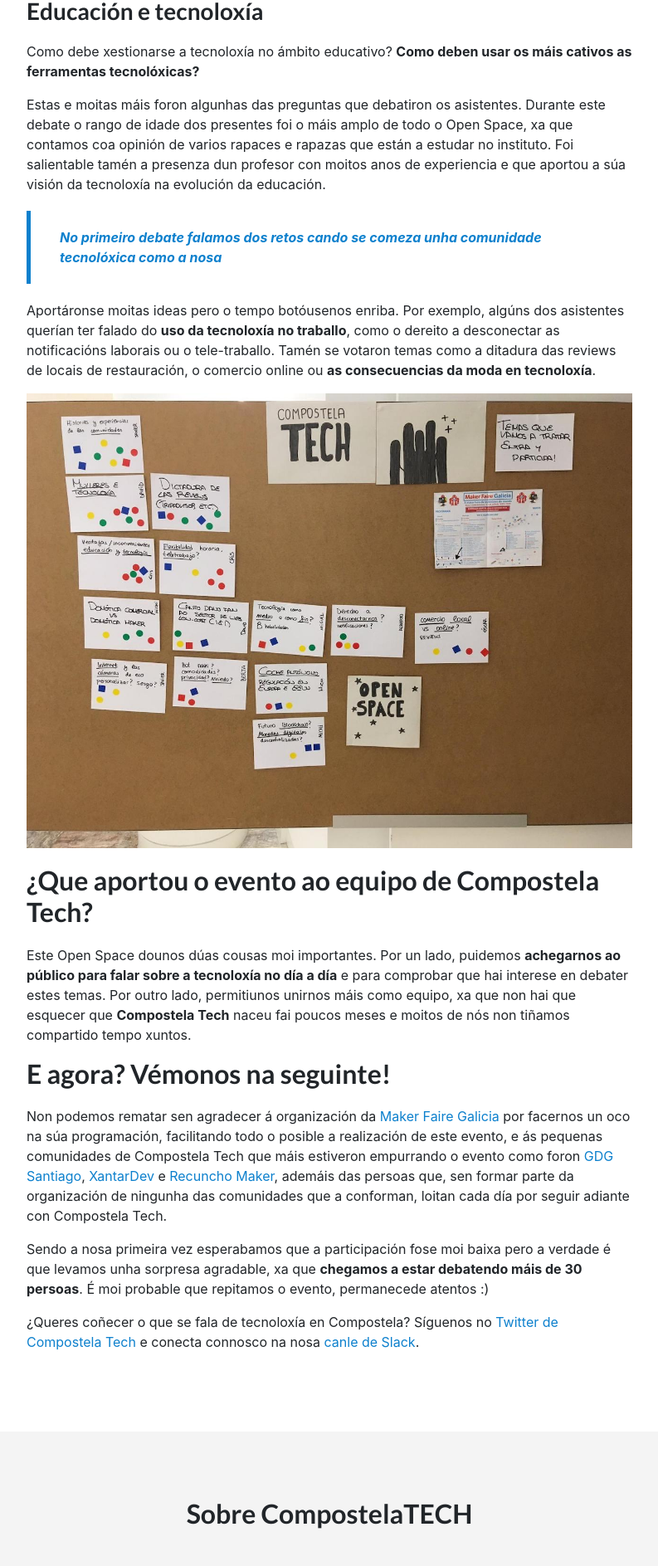
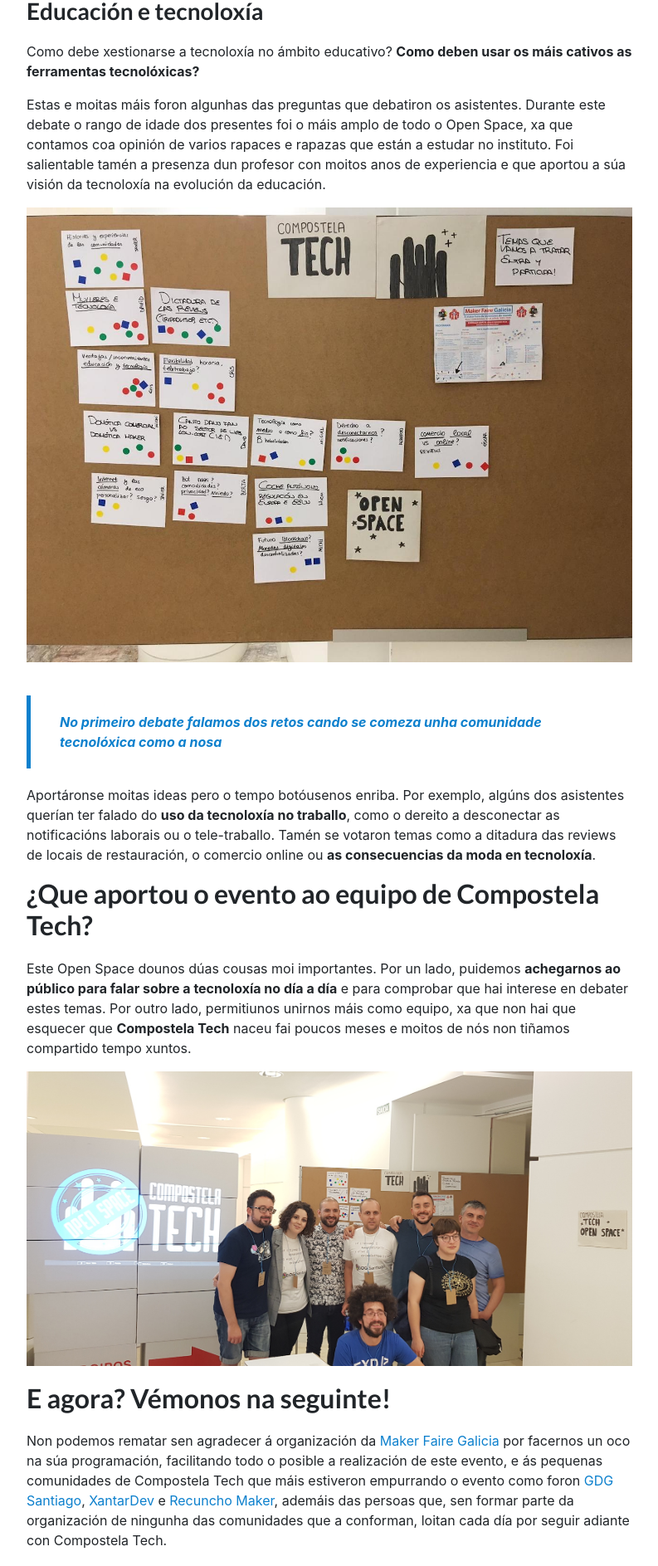
Before and after one commit to compostelatech/compostelatech.github.io, a Jekyll site: the page built from result_ctos2019_gl.html, in a window 1280 px wide. Shown: the part 2138-4025 px from the top of the page at 83% size, without its empty margins (243-1036 px from the left). Built offline with Jekyll 4.4.1, drawn with Linux system fonts in a browser that asks for light colours.

Commit message:
derradeiros pasos no post de resultados do Open SPace, foto de grupo

```diff
--- a/_layouts/result_ctos2019_es.html
+++ b/_layouts/result_ctos2019_es.html
@@ -129,16 +129,18 @@
 
               <p>Estas y muchas más fueron algunas de las preguntas que debatieron los asistentes. Durante este debate el ran go de edad de los presentes fue el más amplio de todo el Open Space, ya que contábamos con la opinión de varios chicos y chicas que están estudiando en el instituto. Fue destacable también la presencia de un profesor, con muchos años de experiencia, que aportó su visión de la tecnología en la evolución de la educación.</p>
 
+              <img src="{{ site.baseurl }}/img/open-space-2019/evento/foto-pizarra-ideas.jpg"/>
+
               <div class="featured">En el primer debate hablamos de los retos cuando se empieza una comunidad tecnológica como la nuestra.</div>
 
               <p>Se aportaron muchas ideas pero el tiempo se nos echó encima. Por ejemplo, algunos de los asistentes querían haber hablado del <b>uso de la tecnología en el trabajo</b>, como el derecho a desconectarse de las notificaciones laborales o el tele-trabajo. También se votaron temas como la dictadura de las reviews de locales de restauración, el comercio online o <b>las consecuencias de la moda en tecnología</b>.</p>
-
-              <img src="{{ site.baseurl }}/img/open-space-2019/evento/foto-pizarra-ideas.jpg"/>
 
 
               <h2>¿Qué aportó el evento al equipo de Compostela Tech?</h2>
 
               <p>Este Open Space nos dejó dos cosas muy importantes. Por un lado, pudimos <b>acercarnos al público para hablar de tecnología en el día a día</b> y comprobar que hay interés en debatir estos temas. Por otro lado, nos permitió unirnos más como equipo, ya que no hay que olvidar que <b>Compostela Tech</b> nació hace muy pocos meses y muchos de nosotros no habíamos compartido tiempo juntos.</p>
+
+              <img src="{{ site.baseurl }}/img/open-space-2019/evento/foto-integrantes-compostelatech-open-space.jpg"/>
 
               <h2>¿Y ahora? ¡Nos vemos en la siguiente!</h2>
 
--- a/_layouts/result_ctos2019_gl.html
+++ b/_layouts/result_ctos2019_gl.html
@@ -125,22 +125,25 @@
 
               <p>Foi enriquecedor a mestura de opinións das persoas que asistiron a este debate, pois moitas se atreveron a compartir o seu punto de vista.</p>
 
+
               <h3>Educación e tecnoloxía</h3>
 
               <p>Como debe xestionarse a tecnoloxía no ámbito educativo? <b>Como deben usar os máis cativos as ferramentas tecnolóxicas?</b></p>
 
               <p>Estas e moitas máis foron algunhas das preguntas que debatiron os asistentes. Durante este debate o rango de idade dos presentes foi o máis amplo de todo o Open Space, xa que contamos coa opinión de varios rapaces e rapazas que están a estudar no instituto. Foi salientable tamén a presenza dun profesor con moitos anos de experiencia e que aportou a súa visión da tecnoloxía na evolución da educación.</p>
 
+              <img src="{{ site.baseurl }}/img/open-space-2019/evento/foto-pizarra-ideas.jpg"/>
+
               <div class="featured">No primeiro debate falamos dos retos cando se comeza unha comunidade tecnolóxica como a nosa</div>
 
               <p>Aportáronse moitas ideas pero o tempo botóusenos enriba. Por exemplo, algúns dos asistentes querían ter falado do <b>uso da tecnoloxía no traballo</b>, como o dereito a desconectar as notificacións laborais ou o tele-traballo. Tamén se votaron temas como a ditadura das reviews de locais de restauración, o comercio online ou <b>as consecuencias da moda en tecnoloxía</b>.</p>
-
-              <img src="{{ site.baseurl }}/img/open-space-2019/evento/foto-pizarra-ideas.jpg"/>
 
 
               <h2>¿Que aportou o evento ao equipo de Compostela Tech?</h2>
 
               <p>Este Open Space dounos dúas cousas moi importantes. Por un lado, puidemos <b>achegarnos ao público para falar sobre a tecnoloxía no día a día</b> e para comprobar que hai interese en debater estes temas. Por outro lado, permitiunos unirnos máis como equipo, xa que non hai que esquecer que <b>Compostela Tech</b> naceu fai poucos meses e moitos de nós non tiñamos compartido tempo xuntos.</p>
+
+              <img src="{{ site.baseurl }}/img/open-space-2019/evento/foto-integrantes-compostelatech-open-space.jpg"/>
 
               <h2>E agora? Vémonos na seguinte!</h2>
 
```
Also changed, not shown: img/open-space-2019/evento/foto-integrantes-compostelatech-open-space.jpg (added).
